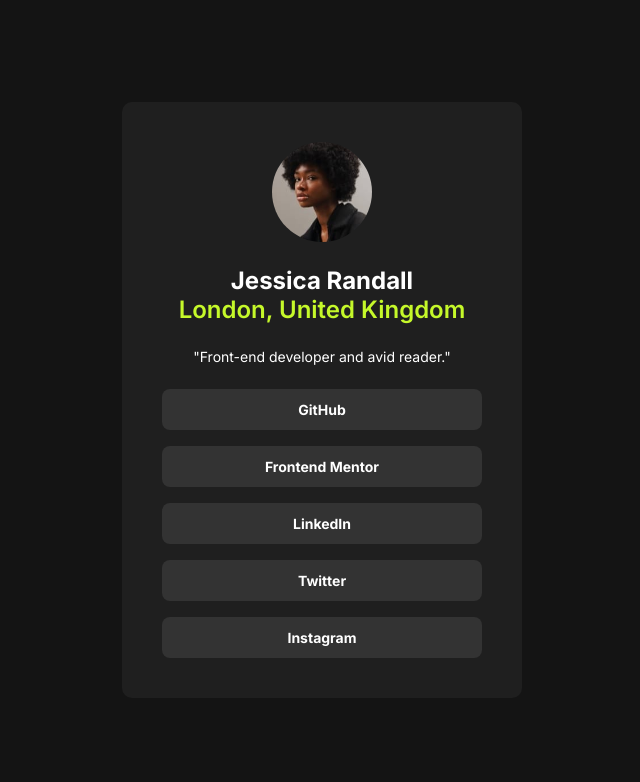
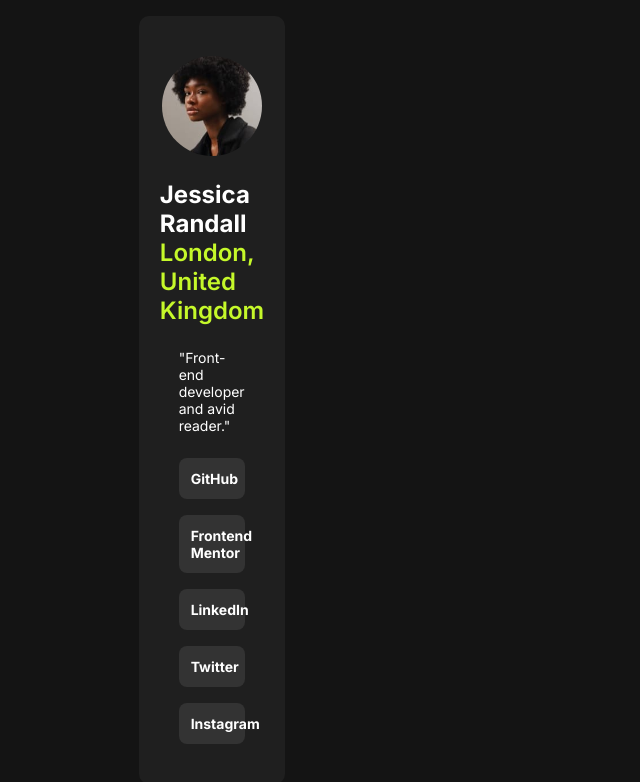
Before and after one commit to Gigaman0101/social-link, a plain HTML site: page index.html in a window 1280 px wide. Shown: the whole page, without its empty margins (318-958 px from the left). Drawn offline with Linux system fonts and the light colour scheme.

Commit message:
fix: min width

```diff
--- a/index.css
+++ b/index.css
@@ -34,8 +34,8 @@
 }
 
 .card-container {
-  width: 40%;
-  min-width: 400px;
+  width: min(40%, 400px);
+  /* min-width: 400px; */
   background: var(--grey-800);
   display: flex;
   flex-direction: column;
```
